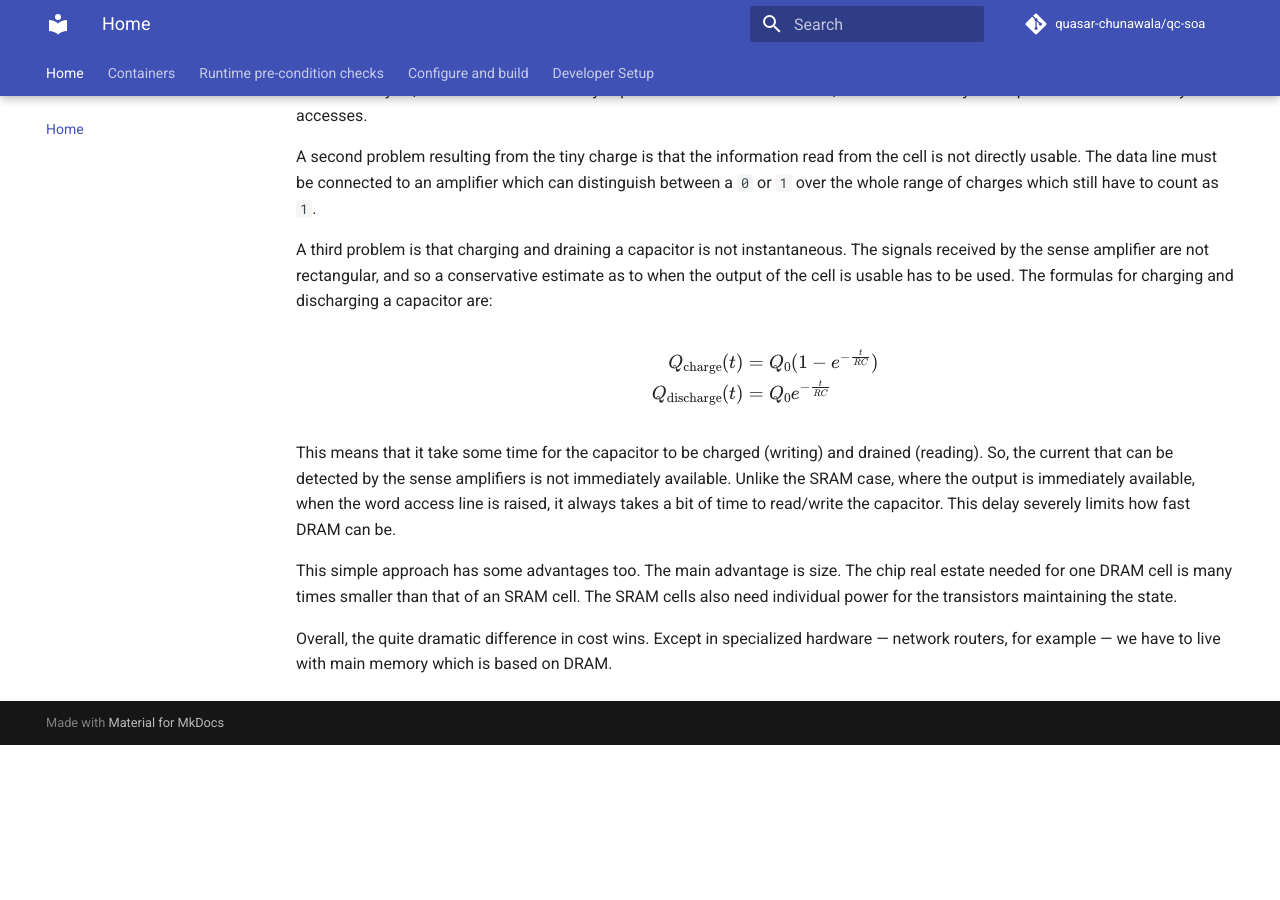
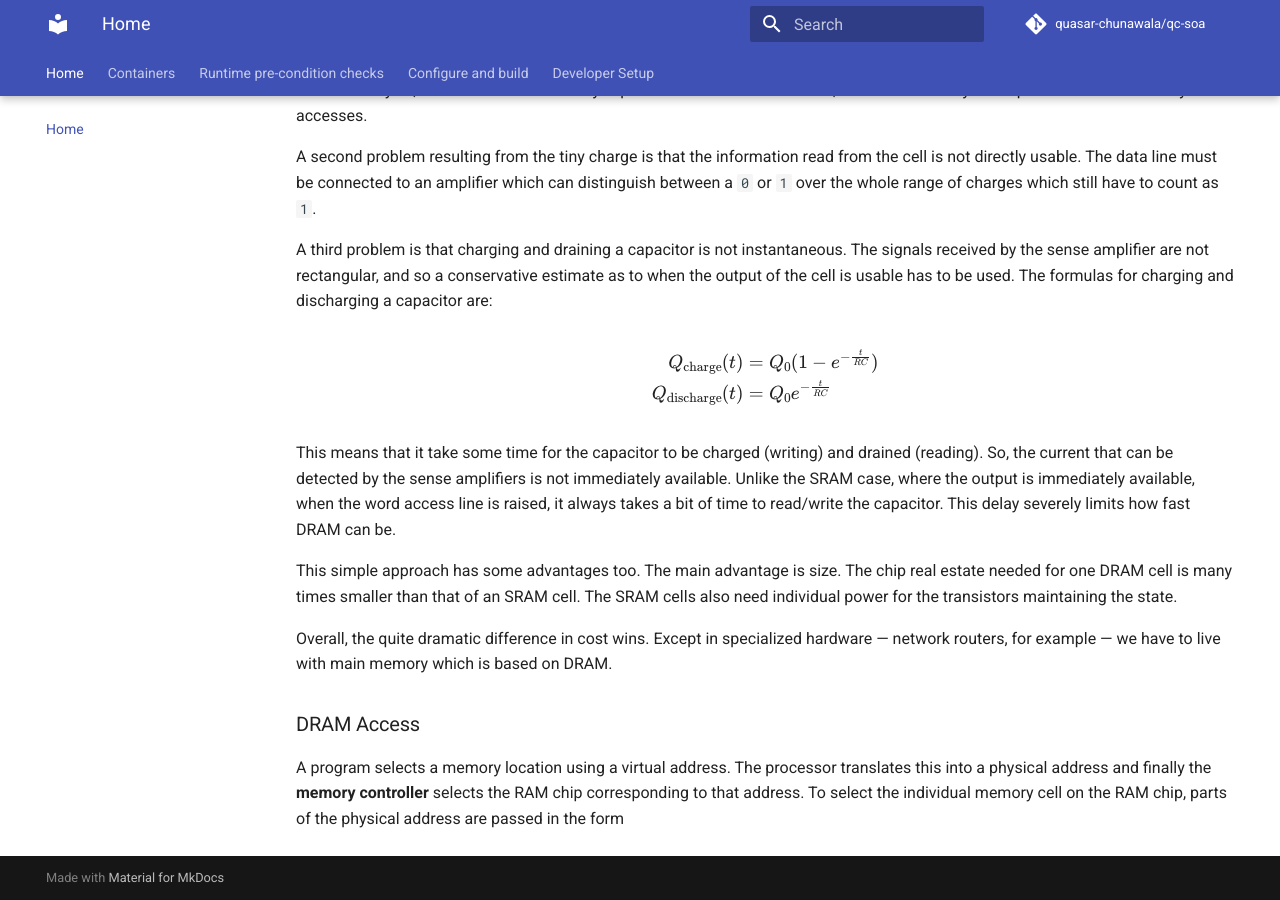
Before and after one commit to quasar-chunawala/qc-soa, an MkDocs documentation site: the page built from docs/index.md, in a window 1280 px wide and 900 px high, scrolled down 4656 px. Built offline with MkDocs 1.6.1 and Material for MkDocs 9.7.7, drawn with Linux system fonts in a browser that asks for light colours; comment, search, counter and statistics services are not loaded; before the commit the page ends 5401 px from its top, so only the background shows below that.

```diff
--- a/docs/index.md
+++ b/docs/index.md
@@ -179,3 +179,7 @@ This means that it take some time for the capacitor to be charged (writing) and
 This simple approach has some advantages too. The main advantage is size. The chip real estate needed for one DRAM cell is many times smaller than that of an SRAM cell. The SRAM cells also need individual power for the transistors maintaining the state.
 
 Overall, the quite dramatic difference in cost wins. Except in specialized hardware — network routers, for example — we have to live with main memory which is based on DRAM.
+
+### DRAM Access
+
+A program selects a memory location using a virtual address. The processor translates this into a physical address and finally the **memory controller** selects the RAM chip corresponding to that address. To select the individual memory cell on the RAM chip, parts of the physical address are passed in the form
```
Also changed, not shown: 2 other files.
